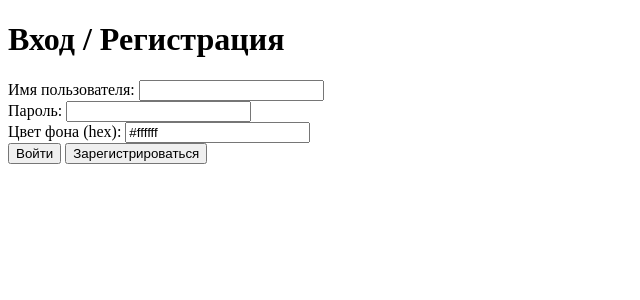
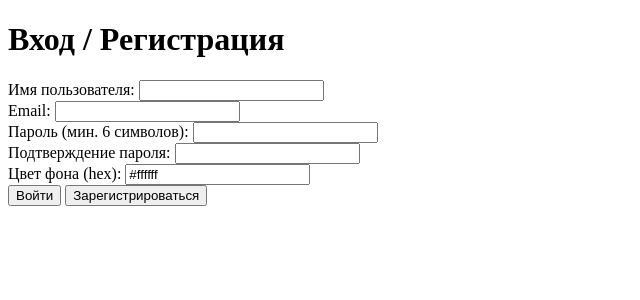
Before and after one commit to perchig/php-labs-slepko, a PHP site: page / in a window 1280 px wide. Shown: the top 300 px of the page, without its empty margins (0-640 px from the left). Run offline with PHP 8.4, Linux system fonts and the light colour scheme.

Commit message:
Fix: complete authentication system implementation - Fixed email field validation in registration - Added password confirmation field - Updated schema.sql with email field - Implemented proper form validation - Fixed database table structure

```diff
--- a/public/index.php
+++ b/public/index.php
@@ -14,12 +14,22 @@ if ($_SERVER['REQUEST_METHOD'] === 'POST') {
     $action = $_POST['action'] ?? '';
     $username = trim((string)($_POST['username'] ?? ''));
     $password = (string)($_POST['password'] ?? '');
+    $email = trim((string)($_POST['email'] ?? ''));
 
     // обработка регистрации
     if ($action === 'register') {
+        $password_confirm = (string)($_POST['password_confirm'] ?? '');
         $bg = trim((string)($_POST['bg_color'] ?? '#ffffff')); // по умолчанию задаём цвет
-        if ($username === '' || $password === '') {
-            $errors[] = 'Введите имя и пароль';
+
+        // Валидация
+        if ($username === '' || $password === '' || $email === '') {
+            $errors[] = 'Заполните все обязательные поля';
+        } elseif (strlen($password) < 6) {
+            $errors[] = 'Пароль должен содержать минимум 6 символов';
+        } elseif ($password !== $password_confirm) {
+            $errors[] = 'Пароли не совпадают';
+        } elseif (!filter_var($email, FILTER_VALIDATE_EMAIL)) {
+            $errors[] = 'Некорректный email адрес';
         } else {
             $pdo = getPdo(); // открываем подключение к бд
             $stmt = $pdo->prepare('SELECT id FROM users WHERE username = :u'); // проверка на совпадение ввёднного имени пользователя с базой данных
@@ -28,10 +38,10 @@ if ($_SERVER['REQUEST_METHOD'] === 'POST') {
             if ($stmt->fetch()) {
                 $errors[] = 'Пользователь уже существует';
             } else {
-                // иначе создаём пользователя, вставляем в таблицу  имя, хэш пароля, и цвет фона страницы
-                $hash = password_hash($password, PASSWORD_DEFAULT);
-                $stmt = $pdo->prepare('INSERT INTO users (username, password_hash, bg_color) VALUES (:u, :h, :bg)');
-                $stmt->execute([':u' => $username, ':h' => $hash, ':bg' => $bg]);
+                // иначе создаём пользователя, вставляем в таблицу  имя, email, хэш пароля, и цвет фона страницы
+                $hash = password_hash($password, PASSWORD_DEFAULT); // PHP сам выбирает алгоритм хэширования
+                $stmt = $pdo->prepare('INSERT INTO users (username, email, password_hash, bg_color) VALUES (:u, :e, :h, :bg)');
+                $stmt->execute([':u' => $username, ':e' => $email, ':h' => $hash, ':bg' => $bg]);
                 $_SESSION['user'] = ['id' => (int)$pdo->lastInsertId(), 'username' => $username, 'bg_color' => $bg];
                 // задаём cookie чтобы держать сессию логина в течении одного дня, параметры cookie лежат в ../src/config.php
                 setcookie('bg_color', $bg, [
@@ -179,9 +189,6 @@ if (!empty($_SESSION['user'])) {
     <?php
     exit;
 }
-// TODO: попробовать развернуть на Nginx proxy manager через Duckdns,
-//  и подписать сертификаты TLS для HTTPS
-// Форма с двумя кнопками
 ?>
 <!doctype html>
 <html>
@@ -191,7 +198,9 @@ if (!empty($_SESSION['user'])) {
 <?php foreach ($errors as $e): ?><div style="color:red"><?= htmlspecialchars($e) ?></div><?php endforeach; ?>
 <form method="post">
     <label>Имя пользователя: <input name="username" required></label><br>
-    <label>Пароль: <input type="password" name="password" required></label><br>
+    <label>Email: <input type="email" name="email" required></label><br>
+    <label></label>Пароль (мин. 6 символов): <input type="password" name="password" required></label><br>
+    <label>Подтверждение пароля: <input type="password" name="password_confirm" required></label><br>
     <label>Цвет фона (hex): <input name="bg_color" value="#ffffff"></label><br>
     <button type="submit" name="action" value="login">Войти</button>
     <button type="submit" name="action" value="register">Зарегистрироваться</button>
--- a/sql/schema.sql
+++ b/sql/schema.sql
@@ -1,8 +1,10 @@
 CREATE TABLE IF NOT EXISTS `users` (
   `id` INT NOT NULL AUTO_INCREMENT PRIMARY KEY,
   `username` VARCHAR(255) NOT NULL UNIQUE,
+  `email` VARCHAR(255) NOT NULL UNIQUE,
   `password_hash` VARCHAR(255) NOT NULL,
   `bg_color` VARCHAR(20) NOT NULL DEFAULT '#ffffff',
   `auth_token` VARCHAR(128) DEFAULT NULL,
-  `token_expires` DATETIME DEFAULT NULL
+  `token_expires` DATETIME DEFAULT NULL,
+  `created_at` TIMESTAMP DEFAULT CURRENT_TIMESTAMP
 ) ENGINE=InnoDB DEFAULT CHARSET=utf8mb4 COLLATE=utf8mb4_unicode_ci;
```
